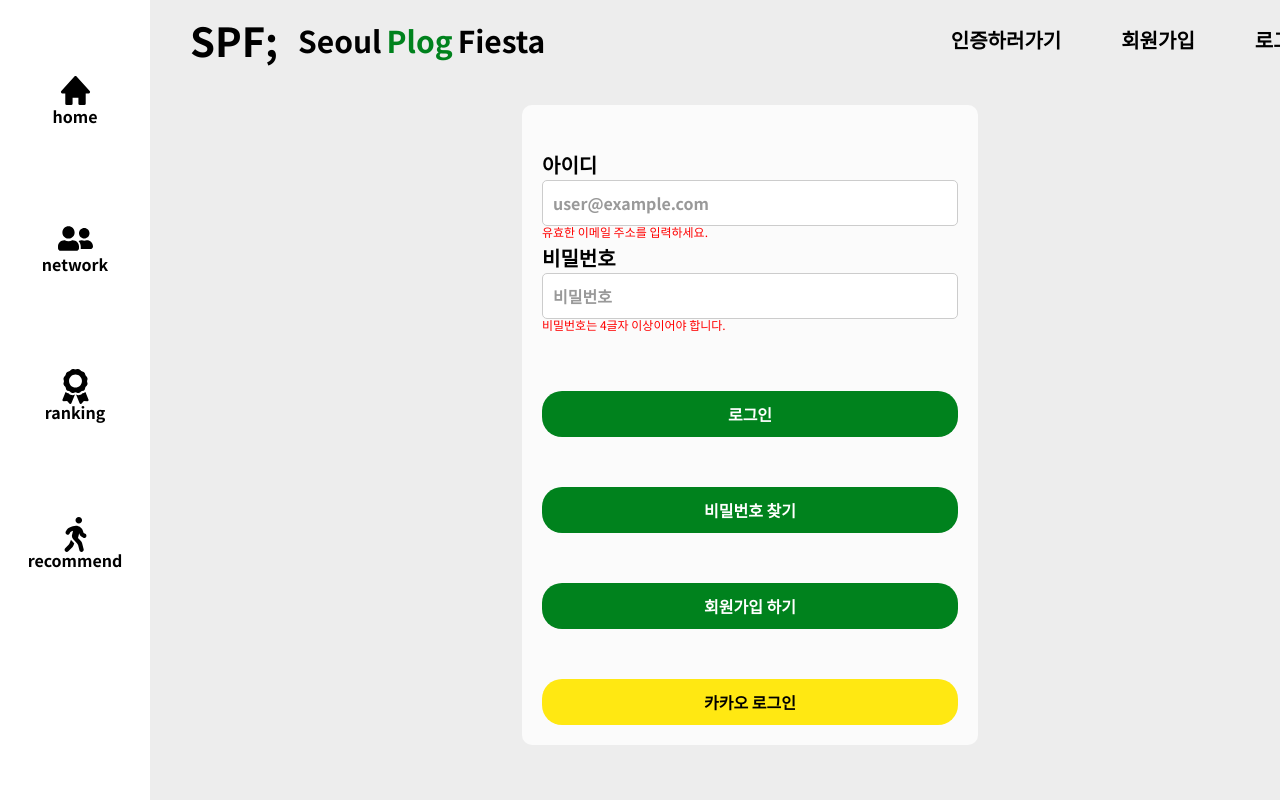
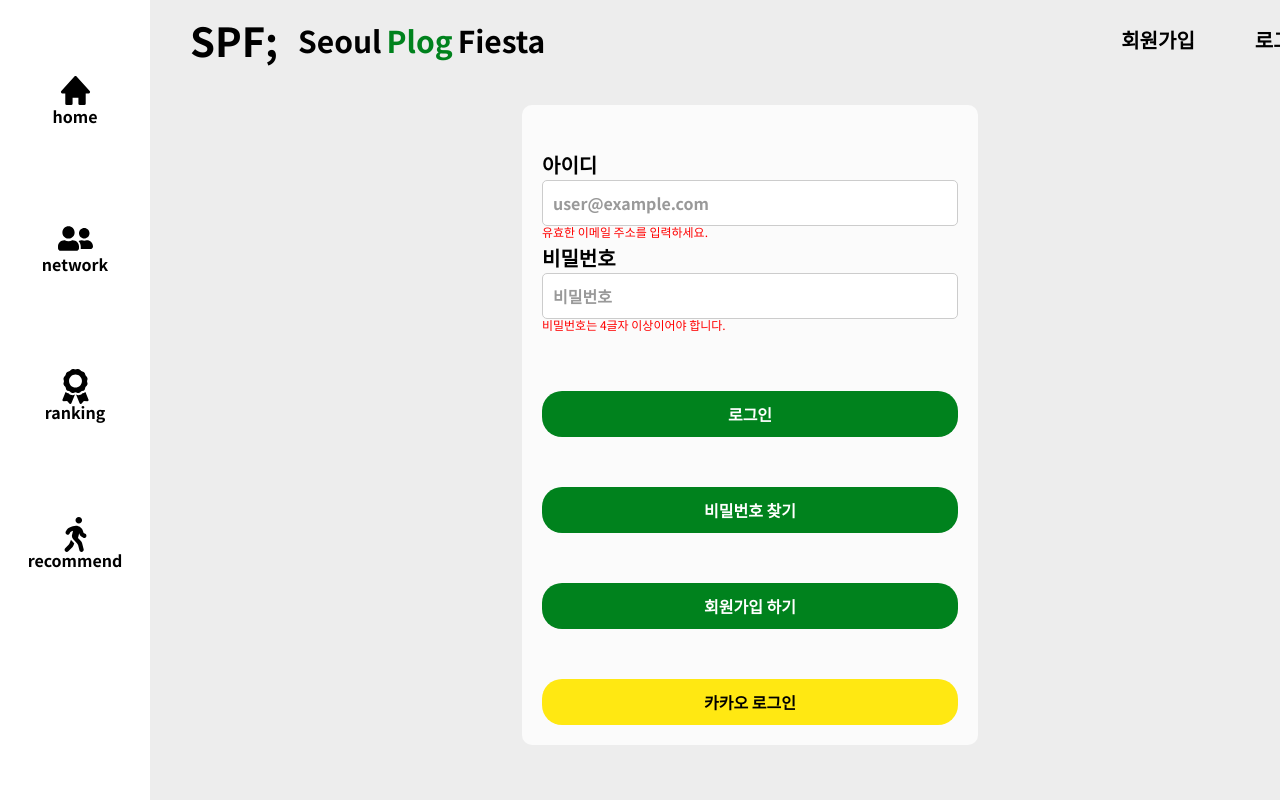
Before and after one commit to daechan-jo/seoul-plog-fiesta, a React (Create React App) app in the folder front/: page /login in a window 1280 px wide. Shown: the top 800 px of the page. Built offline with nearby package versions, Linux system fonts and the light colour scheme.

Commit message:
:sparkles: Styles: 상태에 따른 레이아웃 버튼 활성화

```diff
--- a/front/src/components/home/MyUser.js
+++ b/front/src/components/home/MyUser.js
@@ -9,10 +9,11 @@ const MyUser = () => {
     const getData = async () => {
       try {
         setIsFetching(true);
-        const res = await Api.get(`/user/list/info`);
-        setDatas(res.data);
+        //const res = await Api.get(`/user/list/info`);
+        //setDatas(res.data);
       } catch (err) {
         console.log('유저데이터를 불러오는데 실패.', err);
+        setDatas([]);
       } finally {
         setIsFetching(false);
       }
--- a/front/src/components/layout/Header.js
+++ b/front/src/components/layout/Header.js
@@ -3,59 +3,113 @@ import styles from './layout.module.scss';
 import { useDispatch, useSelector } from 'react-redux';
 import { logout } from '../../features/user/userSlice';
 import * as Api from '../../api';
-import { useEffect } from 'react';
+import { useCallback, useEffect, useMemo, useState } from 'react';
 
 const Header = ({ setIsWriting }) => {
   const dispatch = useDispatch();
   const navigator = useNavigate();
   const user = useSelector((state) => state.user);
-
   const token = sessionStorage.getItem('userToken');
 
-  const location = useLocation();
-
+  const location = useLocation(); //location {pathname: '/groups/1', search: '?admin=4&view=main', hash: '', state: null, key: 'nsywyzak'}
   const currentPath = location.pathname;
-
   const searchParams = new URLSearchParams(location.search);
 
   const adminValue = searchParams.get('admin');
+  const isGroupAdmin = adminValue == user.loginId;
 
-  const isAdmin = adminValue == user.loginId;
+  const id = currentPath.split('/')[2];
 
-  console.log(user);
-  const handleLogoutClick = () => {
-    dispatch(logout());
-    navigator('/intro');
-  };
-  const handleGroupClick = async () => {
+  const [visibleButton, setVisibleButton] = useState(null);
+
+  const handleJoinGroup = useCallback(async () => {
+    if (user.groups)
       try {
-      const res = await Api.post(`/group/join/${currentPath.split('/')[2]}`);
+        const res = await Api.post(`/group/join/${id}`);
         alert('가입 요청 성공');
       } catch (err) {
         alert(err.message ? err.message : '가입 요청 실패.');
       }
-  };
+  }, [id, user.groups]);
 
-  const isGroupPage = (path) => {
-    const pathSegments = path.split('/');
-    return pathSegments.length === 3 && pathSegments[1] === 'groups';
-  };
+  const handleSendFriendRequest = useCallback(async () => {
+    try {
+      await Api.post(`/req/${id}`, {
+        id: id,
+      });
+      alert('친구 요청 성공');
+    } catch (err) {
+      alert(err.message ? err.message : '친구 요청 실패.');
+    }
+  }, [id]);
 
-  const isUserPage = (path) => {
-    const pathSegments = path.split('/');
-    return pathSegments.length === 3 && pathSegments[1] === 'users';
-  };
+  const handleFriendRequestList = useCallback(async () => {
+    try {
+      await Api.post(`/req/${id}`, {
+        id: id,
+      });
+      alert('친구 요청 성공');
+    } catch (err) {
+      alert(err.message ? err.message : '친구 요청 실패.');
+    }
+  }, [id]);
 
-  const handleUserClick = async () => {
+  const handleGroupRequestList = useCallback(async () => {
     try {
-      await Api.post(`/req/${currentPath.split('/')[2]}`, {
-        id: currentPath.split('/')[2],
+      await Api.post(`/group/join`, {
+        id: id,
       });
-      alert('가입 요청 성공');
+      alert('친구 요청 성공');
     } catch (err) {
-      alert(err.message ? err.message : '가입 요청 실패.');
+      alert(err.message ? err.message : '친구 요청 실패.');
     }
-  };
+  }, [id]);
+
+  const buttons = useMemo(
+    () => [
+      {
+        condition:
+          currentPath.includes('/group/') &&
+          user.groups &&
+          !user.groups.includes(id),
+        text: '가입 요청하기',
+        onClick: handleJoinGroup,
+      },
+      {
+        condition:
+          currentPath.includes('/user/') &&
+          user.users &&
+          !user.users.includes(id),
+        text: '친구 요청하기',
+        onClick: handleSendFriendRequest,
+      },
+      {
+        condition: currentPath === '/mypage',
+        text: '친구요청목록',
+        onClick: handleFriendRequestList,
+      },
+      {
+        condition: isGroupAdmin,
+        text: '가입요청목록',
+        onClick: handleGroupRequestList,
+      },
+    ],
+    [
+      handleGroupRequestList,
+      handleJoinGroup,
+      handleSendFriendRequest,
+      handleFriendRequestList,
+      currentPath,
+      id,
+      isGroupAdmin,
+      user,
+    ],
+  );
+
+  useEffect(() => {
+    const updatedVisibleButton = buttons.find((button) => button.condition);
+    setVisibleButton(updatedVisibleButton);
+  }, [currentPath, user.groups, user.users, isGroupAdmin, buttons]);
 
   return (
     <header className={styles.header}>
@@ -66,8 +120,9 @@ const Header = ({ setIsWriting }) => {
         </div>
       </div>
       <nav className={styles.navContainer}>
-        {isGroupPage(currentPath) ? (
-          user.groups.includes(currentPath.split('/')[2]) ? (
+        {visibleButton ? (
+          <button onClick={visibleButton.onClick}>{visibleButton.text}</button>
+        ) : token && user.email ? (
           <button
             onClick={() => {
               setIsWriting(true);
@@ -75,21 +130,8 @@ const Header = ({ setIsWriting }) => {
           >
             인증하러가기
           </button>
-          ) : (
-            <button onClick={handleGroupClick}>가입요청하기</button>
-          )
-        ) : isUserPage(currentPath) ? (
-          <button onClick={handleUserClick}>친구요청하기</button>
-        ) : (
-          <button
-            onClick={() => {
-              setIsWriting(true);
-            }}
-          >
-            인증하러가기
-          </button>
-        )}
-        {token ? (
+        ) : null}
+        {token && user.email ? (
           <Link to="/mypage">
             <button>마이 페이지</button>
           </Link>
@@ -98,8 +140,15 @@ const Header = ({ setIsWriting }) => {
             <button>회원가입</button>
           </Link>
         )}
-        {token ? (
-          <button onClick={handleLogoutClick}>로그아웃</button>
+        {token && user.email ? (
+          <button
+            onClick={() => {
+              dispatch(logout());
+              navigator('/intro');
+            }}
+          >
+            로그아웃
+          </button>
         ) : (
           <Link to="/login">
             <button>로그인</button>
--- a/front/src/features/user/userSlice.js
+++ b/front/src/features/user/userSlice.js
@@ -8,13 +8,25 @@ const userSlice = createSlice({
       //api요청 후 반환값을 state에 넣기
       //const { email, nickName } = action.payload;
       // action의 payload속성에 접근
-      const { token, id, email, nickname } = action.payload;
+      const { token, id, email, nickname, groups, friendshipA } =
+        action.payload;
 
       state.email = email;
       console.log(action.payload);
       state.nickName = nickname;
       state.loginId = id;
       sessionStorage.setItem('userToken', token);
+      if (!groups) {
+        state.groups = [];
+      } else {
+        state.groups = groups;
+      }
+      if (!friendshipA) {
+        state.users = [];
+      } else {
+        state.users = friendshipA;
+      }
+      console.log(state);
     },
     logout(state, action) {
       //api요청 후 state를 삭제함
```
Lines whose indentation alone changed are shown as unchanged.
